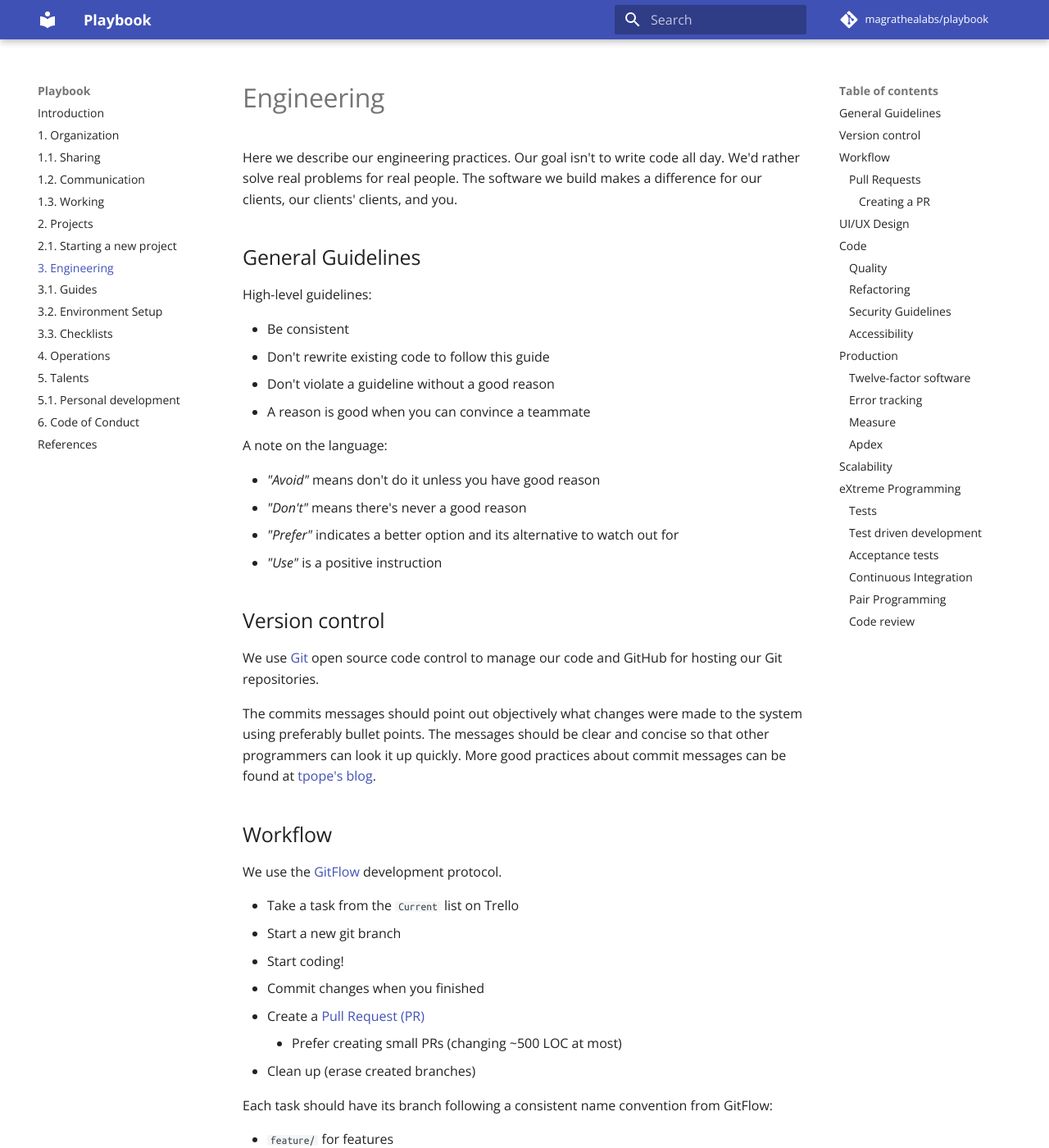
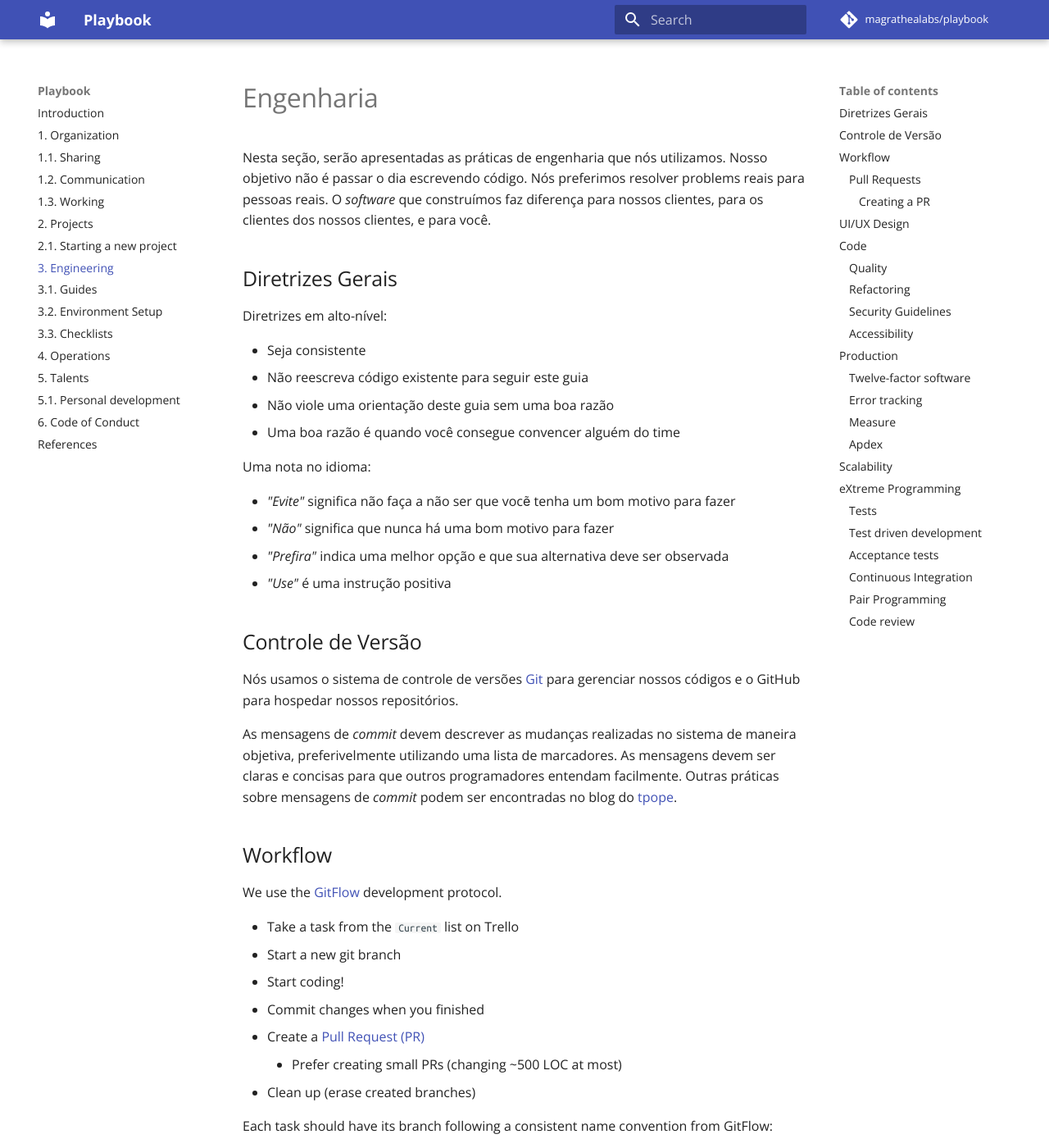
Before and after one commit to magrathealabs/playbook, an MkDocs documentation site: the page built from docs/3-engineering.md, in a window 1280 px wide and 1400 px high. Shown: the whole window at 82% size. Built offline with MkDocs 1.6.1 and Material for MkDocs 9.7.7, drawn with Linux system fonts in a browser that asks for light colours; comment, search, counter and statistics services are not loaded.

Commit message:
Translated until workflow

```diff
--- a/docs/3-engineering.md
+++ b/docs/3-engineering.md
@@ -1,28 +1,28 @@
-# Engineering
+# Engenharia
 
-Here we describe our engineering practices. Our goal isn't to write code all day. We'd rather solve real problems for real people. The software we build makes a difference for our clients, our clients' clients, and you.
+Nesta seção, serão apresentadas as práticas de engenharia que nós utilizamos. Nosso objetivo não é passar o dia escrevendo código. Nós preferimos resolver problems reais para pessoas reais. O *software* que construímos faz diferença para nossos clientes, para os clientes dos nossos clientes, e para você.
 
-## General Guidelines
+## Diretrizes Gerais
 
-High-level guidelines:
+Diretrizes em alto-nível:
 
-* Be consistent
-* Don't rewrite existing code to follow this guide
-* Don't violate a guideline without a good reason
-* A reason is good when you can convince a teammate
+* Seja consistente
+* Não reescreva código existente para seguir este guia
+* Não viole uma orientação deste guia sem uma boa razão
+* Uma boa razão é quando você consegue convencer alguém do time
 
-A note on the language:
+Uma nota no idioma:
 
-* *"Avoid"* means don't do it unless you have good reason
-* *"Don't"* means there's never a good reason
-* *"Prefer"* indicates a better option and its alternative to watch out for
-* *"Use"* is a positive instruction
+* *"Evite"* significa não faça a não ser que vocẽ tenha um bom motivo para fazer
+* *"Não"* significa que nunca há uma bom motivo para fazer
+* *"Prefira"* indica uma melhor opção e que sua alternativa deve ser observada
+* *"Use"* é uma instrução positiva
 
-## Version control
+## Controle de Versão
 
-We use [Git](https://git-scm.com/) open source code control to manage our code and GitHub for hosting our Git repositories.
+Nós usamos o sistema de controle de versões [Git](https://git-scm.com/) para gerenciar nossos códigos e o GitHub para hospedar nossos repositórios.
 
-The commits messages should point out objectively what changes were made to the system using preferably bullet points. The messages should be clear and concise so that other programmers can look it up quickly. More good practices about commit messages can be found at [tpope's blog](http://tbaggery.com/2008/04/19/a-note-about-git-commit-messages.html).
+As mensagens de *commit* devem descrever as mudanças realizadas no sistema de maneira objetiva, preferivelmente utilizando uma lista de marcadores. As mensagens devem ser claras e concisas para que outros programadores entendam facilmente. Outras práticas sobre mensagens de *commit* podem ser encontradas no blog do [tpope](http://tbaggery.com/2008/04/19/a-note-about-git-commit-messages.html).
 
 ## Workflow
 
```
